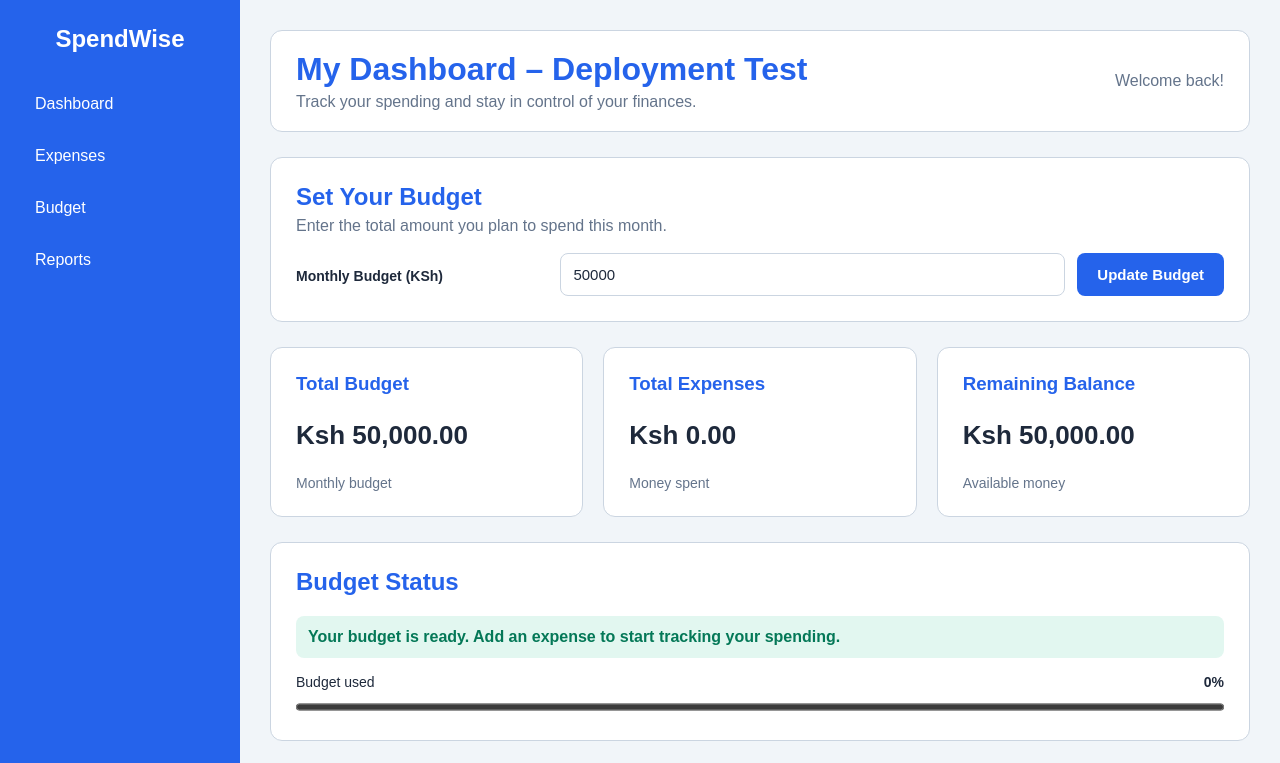
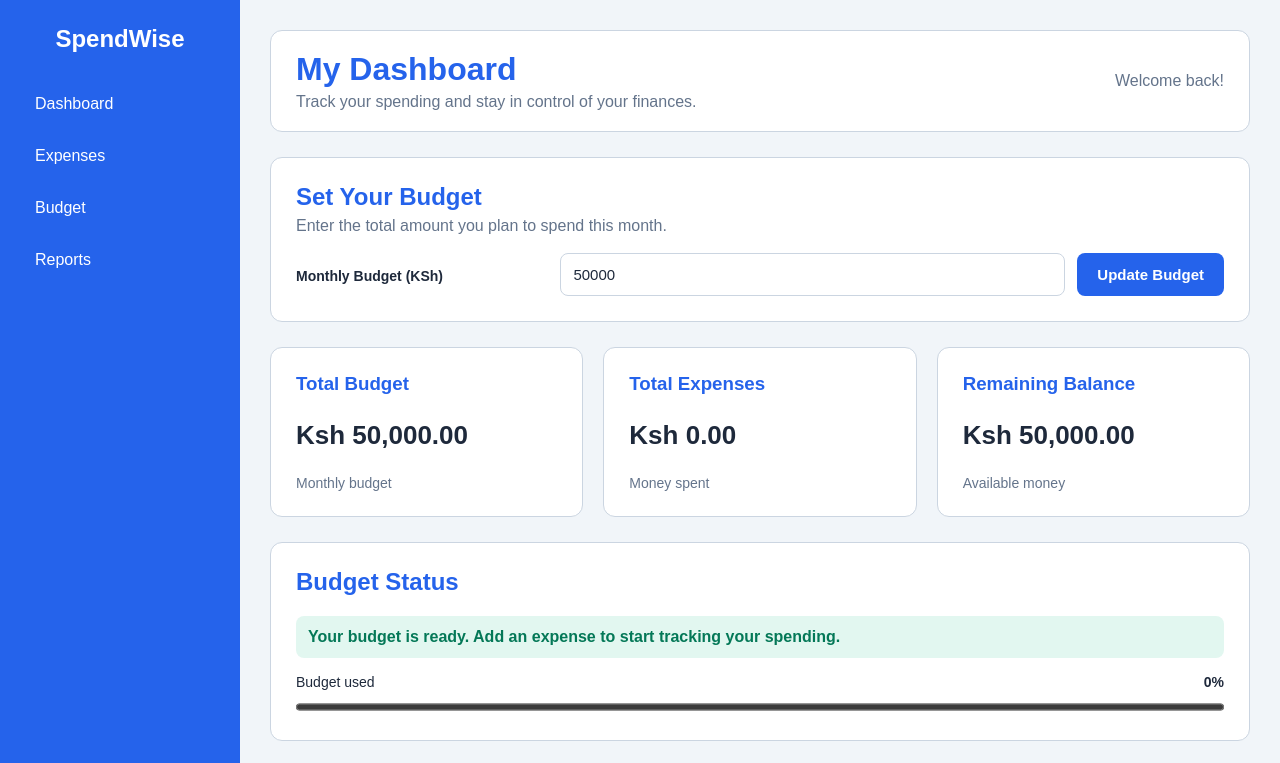
Before and after one commit to issemuhanad-glitch/Budget-Tracker, a plain HTML site: page index.html in a window 1280 px wide. Shown: the top 763 px of the page. Drawn offline with Linux system fonts and the light colour scheme.

Commit message:
Verify automatic Netlify deployment

```diff
--- a/index.html
+++ b/index.html
@@ -4,7 +4,7 @@
     <meta charset="UTF-8">
     <meta name="viewport" content="width=device-width, initial-scale=1.0">
     <meta name="description" content="SpendWise helps you track expenses and manage your monthly budget.">
-    <title>SpendWise Dashboard - Deployment Test</title>
+    <title>My Dashboard</title>
     <link rel="stylesheet" href="style.css">
     <script src="script.js" defer></script>
 </head>
@@ -24,7 +24,7 @@
         <main class="main-content">
             <header class="dashboard-header" id="dashboard">
                 <div>
-                    <h1>My Dashboard – Deployment Test</h1>
+                    <h1>My Dashboard</h1>
                     <p>Track your spending and stay in control of your finances.</p>
                 </div>
                 <div class="user-info"><span>Welcome back!</span></div>
```
